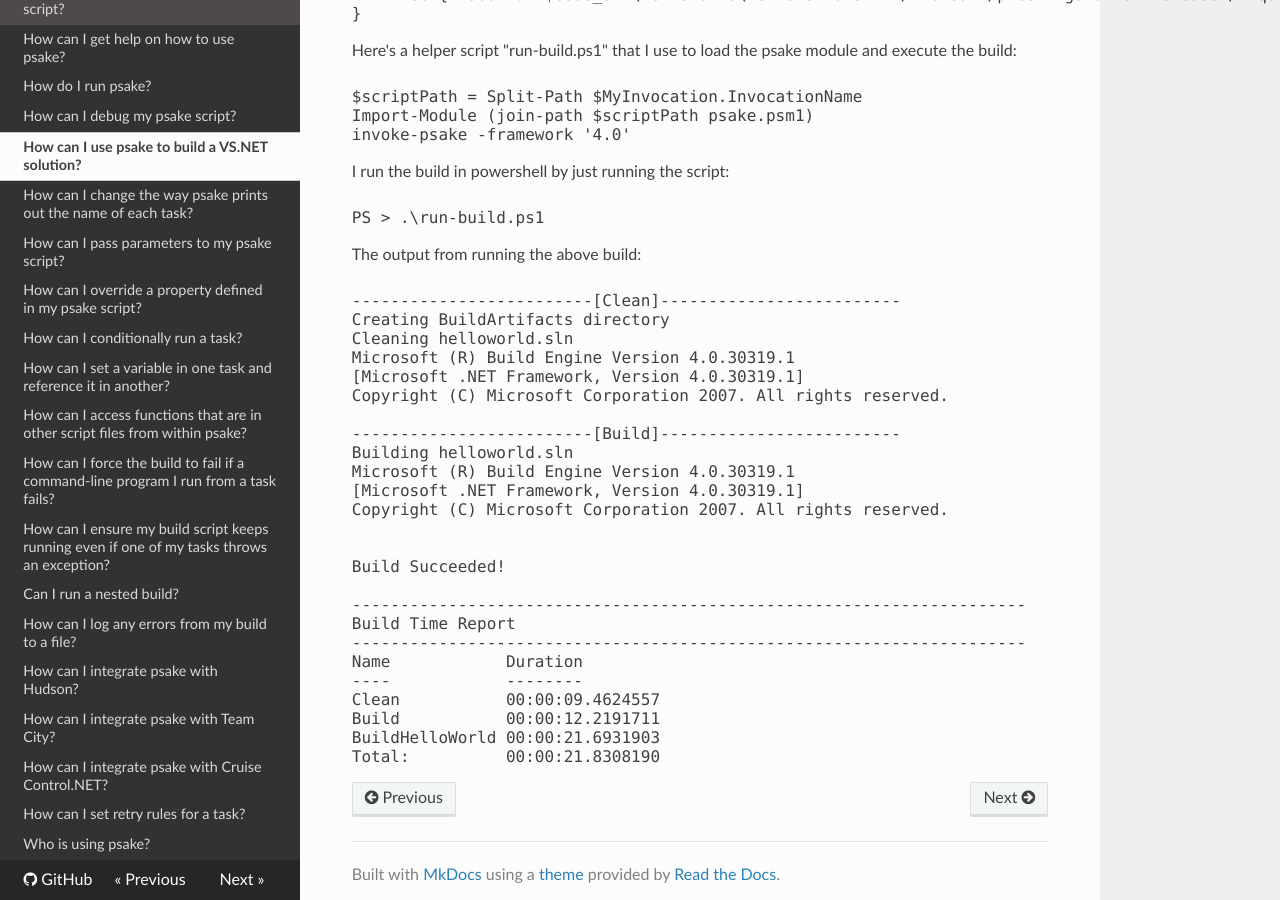
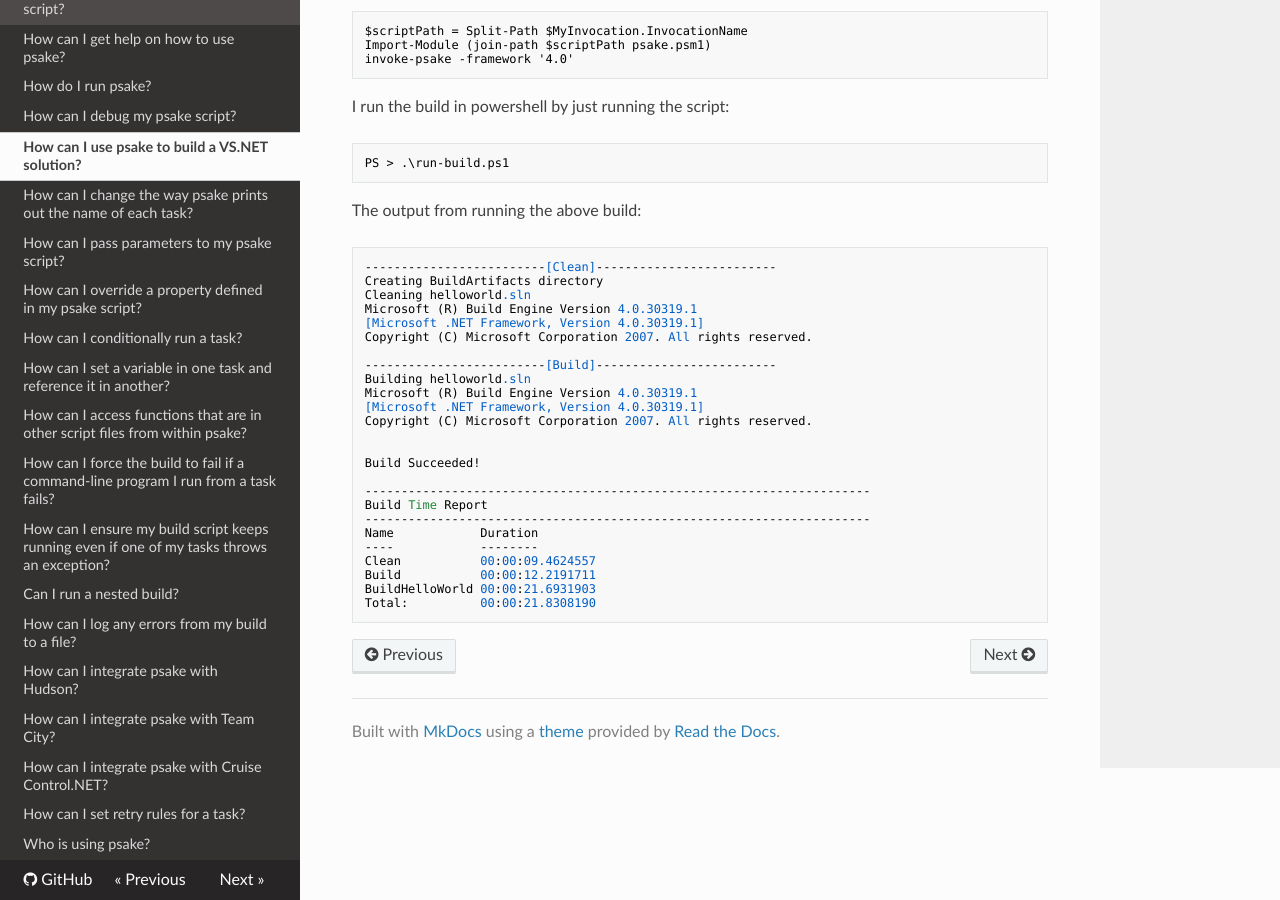
Before and after one commit to psake/psake, an MkDocs documentation site: the page built from docs/dot-net-solution.md, in a window 1280 px wide and 900 px high, scrolled down 1020 px. Built offline with MkDocs 1.6.1, drawn with Linux system fonts in a browser that asks for light colours; nearby versions of some CDN libraries; old or Windows-style settings are respelled for this version of MkDocs; some of the changed text lies outside the part shown.

Commit message:
(doc) Converting files to markdown

````diff
--- a/docs/dot-net-solution.md
+++ b/docs/dot-net-solution.md
@@ -1,20 +1,20 @@
 Here's an example of a basic script you can write to build a Visual Studio.Net solution:
 
-<pre>
+```powershell
 Task Default -depends Build
 
 Task Build {
    Exec { msbuild "helloworld.sln" }
 }
-</pre>
-<p>
+```
+
 Builds tend to be more complex than what's shown in the example above.  Most builds will need to know what the current directory is relative to where the build script was executed or where to look for code, where to deploy build artifacts or svn settings, etc...
 
 If you haven't guessed already, I'm referring to build properties.
 
 Here's a script that uses properties:
-</p>
-<pre>
+
+```powershell
 #This build assumes the following directory structure
 #
 #  \Build          - This is where the project build code lives
@@ -50,23 +50,25 @@ Task Clean {
 	Write-Host "Cleaning helloworld.sln" -ForegroundColor Green
 	Exec { msbuild "$code_dir\helloworld\helloworld.sln" /t:Clean /p:Configuration=Release /v:quiet }
 }
-</pre>
-<p>
+```
+
 Here's a helper script "run-build.ps1" that I use to load the psake module and execute the build:
-</p>
-<pre>
+
+```powershell
 $scriptPath = Split-Path $MyInvocation.InvocationName
 Import-Module (join-path $scriptPath psake.psm1)
 invoke-psake -framework '4.0'
-</pre>
-<p>I run the build in powershell by just running the script:</p>
-<pre>
+```
+
+I run the build in powershell by just running the script:
+
+```
 PS > .\run-build.ps1
-</pre>
-<p>
+```
+
 The output from running the above build:
-</p>
-<pre>
+
+```
 -------------------------[Clean]-------------------------
 Creating BuildArtifacts directory
 Cleaning helloworld.sln
@@ -92,4 +94,4 @@ Clean           00:00:09.4624557
 Build           00:00:12.2191711
 BuildHelloWorld 00:00:21.6931903
 Total:          00:00:21.8308190
-</pre>
+```
````
Also changed, not shown: docs/getting-help.md (+6 -8 lines), docs/how-does-psake-work.md (+5 -6 lines), docs/property-overrides.md (+15 -15 lines), docs/retry-rules.md (+9 -9 lines), docs/run-psake.md (+15 -16 lines).
